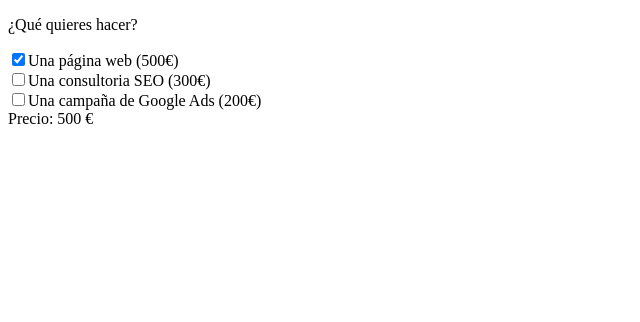
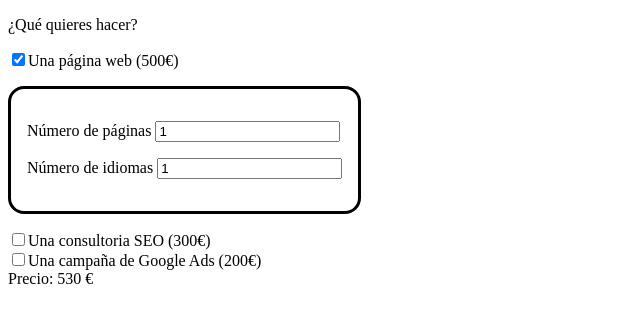
Before and after one commit to qfluis/ITAcademy_S7_Presupuesto_Web, an Angular app: page / in a window 1280 px wide. Both pictures are taken after a click on the checkbox 18 px from the left and 59 px from the top of the page. Shown: the top 322 px of the page, without its empty margins (0-640 px from the left). Built offline with nearby package versions, Linux system fonts and the light colour scheme.

Commit message:
Ejercicio 2 beta

```diff
--- a/src/app/app.module.ts
+++ b/src/app/app.module.ts
@@ -6,12 +6,14 @@
 import { PresupuestoComponent } from './components/presupuesto/presupuesto.component';
 import { HomeComponent } from './pages/home/home.component';
 import { FormsModule } from '@angular/forms';
+import { PanelComponent } from './components/panel/panel.component';
 
 @NgModule({
   declarations: [
     AppComponent,
     PresupuestoComponent,
-    HomeComponent
+    HomeComponent,
+    PanelComponent
   ],
   imports: [
     BrowserModule,
--- /dev/null
+++ b/src/app/components/panel/interfaces.ts
@@ -0,0 +1,4 @@
+export interface WebDetails {
+    pages: number,
+    languages: number
+}
--- /dev/null
+++ b/src/app/components/panel/panel.component.html
@@ -0,0 +1,7 @@
+<div>
+    <form>
+        <p>Número de páginas <input type="number" name="pages" [(ngModel)]="webDetails.pages" (change)="inputChange()"> </p>
+        <p>Número de idiomas <input type="number" name="languages" [(ngModel)]="webDetails.languages" (change)="inputChange()"> </p>
+    </form>
+
+</div>
--- /dev/null
+++ b/src/app/components/panel/panel.component.scss
@@ -0,0 +1,8 @@
+div {
+    //max-width: 400px;
+    width:fit-content;
+    border: 3px solid black;
+    padding:1rem;
+    border-radius: 1rem;
+    margin: 1rem 0 1rem 0;
+}
--- /dev/null
+++ b/src/app/components/panel/panel.component.ts
@@ -0,0 +1,25 @@
+import { Component, OnInit } from '@angular/core';
+import { WebDetails } from './interfaces';
+import { PresupuestoService } from '../../services/presupuesto.service';
+
+@Component({
+  selector: 'app-panel',
+  templateUrl: './panel.component.html',
+  styleUrls: ['./panel.component.scss']
+})
+export class PanelComponent implements OnInit {
+
+  get webDetails() {
+    return this.presupuestoService.webDetails;
+  }
+
+  constructor(private presupuestoService:PresupuestoService) { }
+
+  ngOnInit(): void {
+  }
+
+  inputChange() {
+    this.presupuestoService.calculateTotalBudget();
+  }
+
+}
--- a/src/app/components/presupuesto/presupuesto.component.html
+++ b/src/app/components/presupuesto/presupuesto.component.html
@@ -1,7 +1,8 @@
 <p>¿Qué quieres hacer?</p>
 <form>
-    <div><input name="web" [(ngModel)]="itemsBudget.web.checked" (change)="calculateTotalBudget($event)" type="checkbox" value="500">Una página web ({{itemsBudget.web.price}}€)</div>
-    <div><input name="seo" [(ngModel)]="itemsBudget.seo.checked" (change)="calculateTotalBudget($event)" type="checkbox" value="300">Una consultoria SEO ({{itemsBudget.seo.price}}€)</div>
-    <div><input name="adds" [(ngModel)]="itemsBudget.ads.checked" (change)="calculateTotalBudget($event)" type="checkbox" value="200">Una campaña de Google Ads ({{itemsBudget.ads.price}}€)</div>
+    <div><input name="web" [(ngModel)]="itemsBudget.web.checked" (change)="updateBudget()" type="checkbox" >Una página web ({{itemsBudget.web.price}}€)</div>
+    <app-panel *ngIf="itemsBudget.web.checked"></app-panel>
+    <div><input name="seo" [(ngModel)]="itemsBudget.seo.checked" (change)="updateBudget()" type="checkbox" >Una consultoria SEO ({{itemsBudget.seo.price}}€)</div>
+    <div><input name="adds" [(ngModel)]="itemsBudget.ads.checked" (change)="updateBudget()" type="checkbox" >Una campaña de Google Ads ({{itemsBudget.ads.price}}€)</div>
     <div>Precio: {{totalBudget}} €</div>
 </form>
--- a/src/app/components/presupuesto/presupuesto.component.ts
+++ b/src/app/components/presupuesto/presupuesto.component.ts
@@ -1,5 +1,6 @@
 import { Component, OnInit } from '@angular/core';
 import { ItemsBudget } from './interfaces';
+import { PresupuestoService } from '../../services/presupuesto.service';
 
 
 
@@ -10,40 +11,20 @@
 })
 export class PresupuestoComponent implements OnInit {
 
-  itemsBudget:ItemsBudget = {
-    web: {checked: false, price: 500},
-    seo: {checked: false, price: 300},
-    ads: {checked: false, price: 200}
+  get itemsBudget () {
+    return this.presupuestoService.itemsBudget;
   }
 
-  totalBudget:number = 0;
+  get totalBudget() {
+    return this.presupuestoService.totalBudget;
+  }
 
-  constructor() {}
+  constructor(private presupuestoService:PresupuestoService) {}
 
   ngOnInit(): void {
   }
 
-  calculateTotalBudget(event:Event){
-    let total:number = 0;
-    const items = this.itemsBudget;
-
-    if (items.web.checked) total+=items.web.price;
-    if (items.seo.checked) total+=items.seo.price;
-    if (items.ads.checked) total+=items.ads.price;
-
-    this.totalBudget = total;
-
-    /*
-    for(let elem in this.itemsBudget){
-      if (this.itemsBudget.hasOwnProperty(elem)){
-        console.log(this.itemsBudget[elem]);
-      }
-    }
-    this.totalBudget = total;
-    */
-
-
-
+  updateBudget(){
+    this.presupuestoService.calculateTotalBudget();
   }
-
 }
--- /dev/null
+++ b/src/app/services/presupuesto.service.ts
@@ -0,0 +1,66 @@
+import { Injectable } from '@angular/core';
+import { WebDetails } from '../components/panel/interfaces';
+import { ItemsBudget } from '../components/presupuesto/interfaces';
+
+@Injectable({
+  providedIn: 'root'
+})
+export class PresupuestoService {
+
+  totalBudget:number = 0;
+
+  itemsBudget:ItemsBudget = {
+    web: {checked: false, price: 500},
+    seo: {checked: false, price: 300},
+    ads: {checked: false, price: 200}
+  }
+
+  webDetails: WebDetails = {
+    pages: 1,
+    languages: 1
+  };
+
+  constructor() { }
+
+  calculateTotalBudget() {
+
+    let total:number = 0;
+    const items = this.itemsBudget;
+
+    // Reactive Forms ¿?
+
+    if(this.webDetails.languages<1) this.webDetails.languages = 1;
+    if(this.webDetails.pages<1) this.webDetails.pages = 1 ;
+
+    if (items.web.checked){
+      total+=items.web.price + (this.webDetails.pages * this.webDetails.languages * 30);
+    }
+    if (items.seo.checked) total+=items.seo.price;
+    if (items.ads.checked) total+=items.ads.price;
+
+    this.totalBudget = total;
+
+    /*
+    for(let value in this.itemsBudget){
+      if (this.itemsBudget.hasOwnProperty(value)){
+        console.log(this.itemsBudget[value]);
+      }
+    }
+    this.totalBudget = total;
+    */
+  }
+
+  /* BORRAR
+  updateBudget(itemsBudget: ItemsBudget) {
+    this.itemsBudget = itemsBudget;
+    this.calculateTotalBudget();
+  }
+
+  updateWebDetails(webDetails: WebDetails) {
+    if(webDetails.languages<1) webDetails.languages = 1;
+    if(webDetails.pages<1) webDetails.pages = 1
+    this.webDetails = webDetails;
+    this.calculateTotalBudget();
+  }
+  */
+}
```
Also changed, not shown: 2 other files (tests, documents, lock files or other folders).
